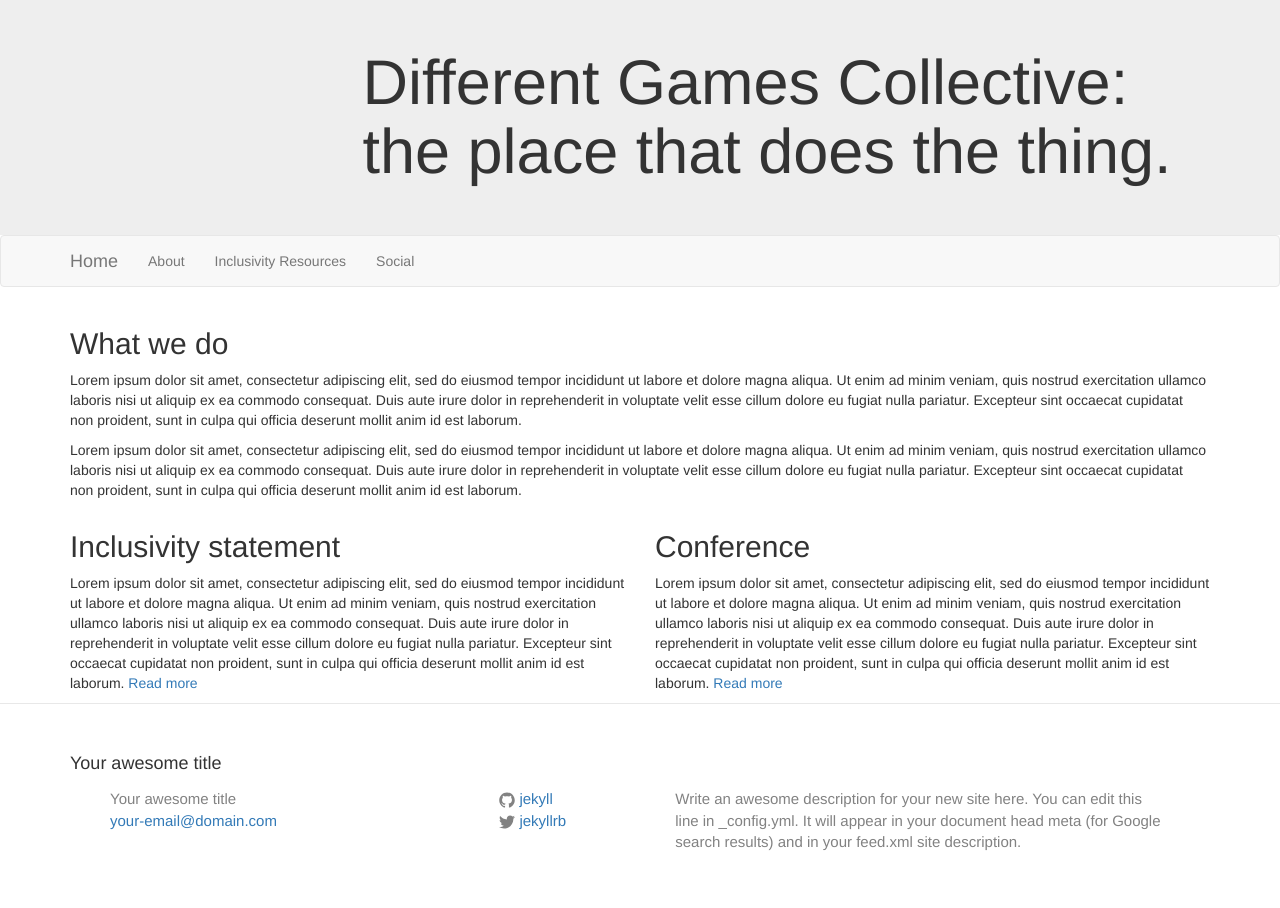
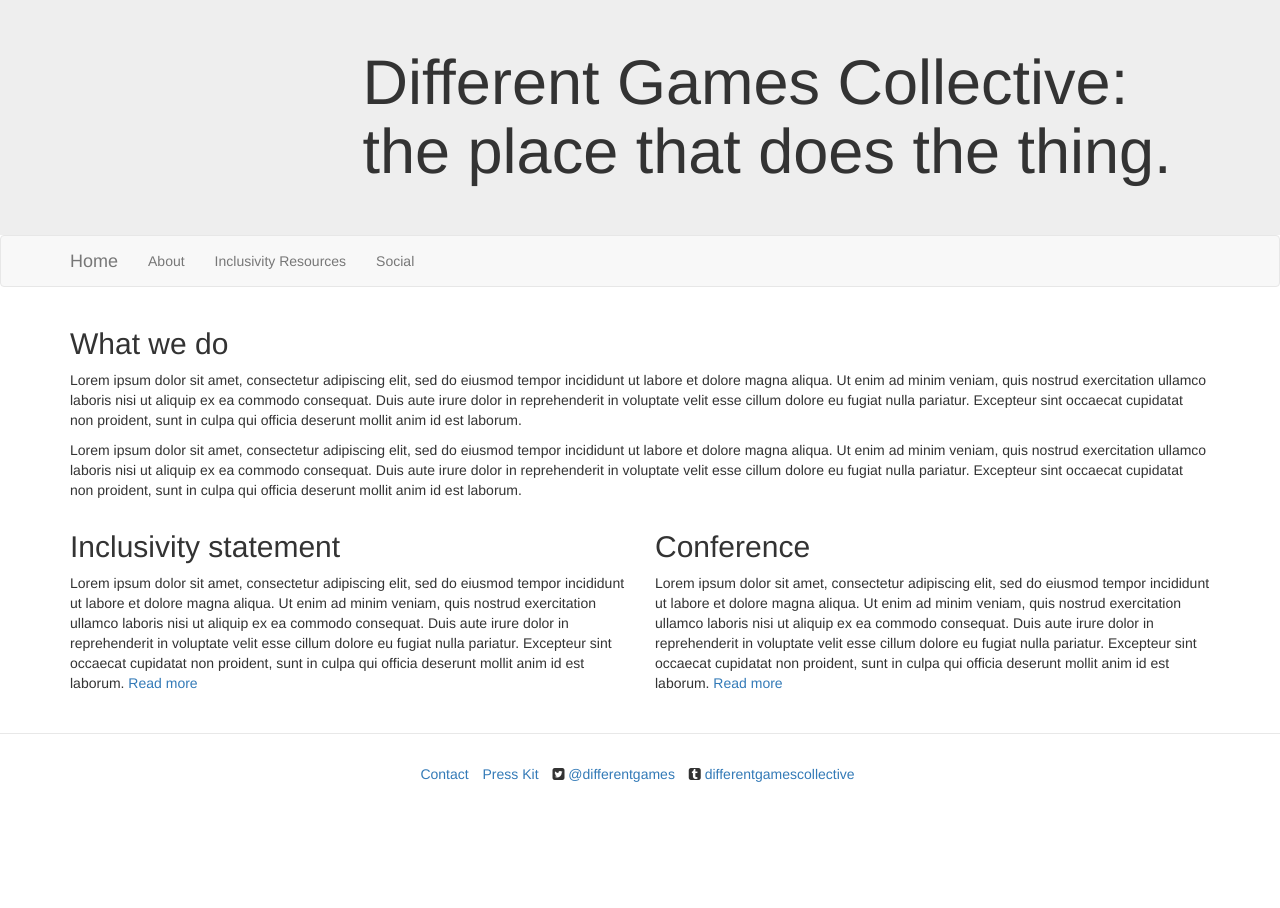
Before and after one commit to differentgames/collective-site, a Jekyll site: the page built from index.html, in a window 1280 px wide. Built offline with Jekyll 4.4.1, drawn with Linux system fonts in a browser that asks for light colours; nearby versions of some CDN libraries.

Commit message:
Add footer

```diff
--- a/_config.yml
+++ b/_config.yml
@@ -1,14 +1,13 @@
 # Site settings
-title: Your awesome title
-email: your-email@domain.com
+title: Different Games Collective
 description: > # this means to ignore newlines until "baseurl:"
   Write an awesome description for your new site here. You can edit this
   line in _config.yml. It will appear in your document head meta (for
   Google search results) and in your feed.xml site description.
 baseurl: "" # the subpath of your site, e.g. /blog/
 url: "http://yourdomain.com" # the base hostname & protocol for your site
-twitter_username: jekyllrb
-github_username:  jekyll
+twitter_username: differentgames
+tumblr_username: differentgamescollective
 
 # Build settings
 markdown: kramdown
--- a/_includes/footer.html
+++ b/_includes/footer.html
@@ -1,55 +1,25 @@
 <footer class="site-footer">
 
   <div class="container">
-
-    <h2 class="footer-heading">{{ site.title }}</h2>
-
-    <div class="footer-col-wrapper">
-      <div class="footer-col  footer-col-1">
-        <ul class="contact-list">
-          <li>{{ site.title }}</li>
-          <li><a href="mailto:{{ site.email }}">{{ site.email }}</a></li>
+    <div class="row">
+      <div class="col-xs-12">
+        <ul class="list-inline text-center">
+          <li><a href="/contact">Contact</a></li>
+          <li><a href="/press-kit">Press Kit</a></li>
+          <li>
+            <i class="fa fa-twitter-square"></i>
+            <a href="https://twitter.com/{{ site.twitter_username }}">
+              @{{ site.twitter_username }}
+            </a>
+          </li>
+          <li>
+            <i class="fa fa-tumblr-square"></i>
+            <a href="http://{{ site.tumblr_username }}.tumblr.com">
+              {{ site.tumblr_username }}
+            </a>
+          </li>
         </ul>
       </div>
-
-      <div class="footer-col  footer-col-2">
-        <ul class="social-media-list">
-          {% if site.github_username %}
-          <li>
-            <a href="https://github.com/{{ site.github_username }}">
-              <span class="icon  icon--github">
-                <svg viewBox="0 0 16 16">
-                  <path fill="#828282" d="M7.999,0.431c-4.285,0-7.76,3.474-7.76,7.761 c0,3.428,2.223,6.337,5.307,7.363c0.388,0.071,0.53-0.168,0.53-0.374c0-0.184-0.007-0.672-0.01-1.32 c-2.159,0.469-2.614-1.04-2.614-1.04c-0.353-0.896-0.862-1.135-0.862-1.135c-0.705-0.481,0.053-0.472,0.053-0.472 c0.779,0.055,1.189,0.8,1.189,0.8c0.692,1.186,1.816,0.843,2.258,0.645c0.071-0.502,0.271-0.843,0.493-1.037 C4.86,11.425,3.049,10.76,3.049,7.786c0-0.847,0.302-1.54,0.799-2.082C3.768,5.507,3.501,4.718,3.924,3.65 c0,0,0.652-0.209,2.134,0.796C6.677,4.273,7.34,4.187,8,4.184c0.659,0.003,1.323,0.089,1.943,0.261 c1.482-1.004,2.132-0.796,2.132-0.796c0.423,1.068,0.157,1.857,0.077,2.054c0.497,0.542,0.798,1.235,0.798,2.082 c0,2.981-1.814,3.637-3.543,3.829c0.279,0.24,0.527,0.713,0.527,1.437c0,1.037-0.01,1.874-0.01,2.129 c0,0.208,0.14,0.449,0.534,0.373c3.081-1.028,5.302-3.935,5.302-7.362C15.76,3.906,12.285,0.431,7.999,0.431z"/>
-                </svg>
-              </span>
-
-              <span class="username">{{ site.github_username }}</span>
-            </a>
-          </li>
-          {% endif %}
-
-          {% if site.twitter_username %}
-          <li>
-            <a href="https://twitter.com/{{ site.twitter_username }}">
-              <span class="icon  icon--twitter">
-                <svg viewBox="0 0 16 16">
-                  <path fill="#828282" d="M15.969,3.058c-0.586,0.26-1.217,0.436-1.878,0.515c0.675-0.405,1.194-1.045,1.438-1.809
-                  c-0.632,0.375-1.332,0.647-2.076,0.793c-0.596-0.636-1.446-1.033-2.387-1.033c-1.806,0-3.27,1.464-3.27,3.27 c0,0.256,0.029,0.506,0.085,0.745C5.163,5.404,2.753,4.102,1.14,2.124C0.859,2.607,0.698,3.168,0.698,3.767 c0,1.134,0.577,2.135,1.455,2.722C1.616,6.472,1.112,6.325,0.671,6.08c0,0.014,0,0.027,0,0.041c0,1.584,1.127,2.906,2.623,3.206 C3.02,9.402,2.731,9.442,2.433,9.442c-0.211,0-0.416-0.021-0.615-0.059c0.416,1.299,1.624,2.245,3.055,2.271 c-1.119,0.877-2.529,1.4-4.061,1.4c-0.264,0-0.524-0.015-0.78-0.046c1.447,0.928,3.166,1.469,5.013,1.469 c6.015,0,9.304-4.983,9.304-9.304c0-0.142-0.003-0.283-0.009-0.423C14.976,4.29,15.531,3.714,15.969,3.058z"/>
-                </svg>
-              </span>
-
-              <span class="username">{{ site.twitter_username }}</span>
-            </a>
-          </li>
-          {% endif %}
-        </ul>
-      </div>
-
-      <div class="footer-col  footer-col-3">
-        <p class="text">{{ site.description }}</p>
-      </div>
     </div>
-
   </div>
-
 </footer>
--- a/_includes/head.html
+++ b/_includes/head.html
@@ -13,6 +13,8 @@
 
     <script src="https://cdnjs.cloudflare.com/ajax/libs/holder/2.8.1/holder.min.js"></script>
 
+    <link rel="stylesheet" href="https://maxcdn.bootstrapcdn.com/font-awesome/4.4.0/css/font-awesome.min.css">
+
     <link rel="stylesheet" href="{{ "/css/main.css" | prepend: site.baseurl }}">
     <link rel="canonical" href="{{ page.url | replace:'index.html','' | prepend: site.baseurl | prepend: site.url }}">
 
--- a/_sass/_base.scss
+++ b/_sass/_base.scss
@@ -218,3 +218,7 @@ nav.affix {
   width: 100%;
   z-index: 1000;
 }
+
+.site-footer {
+  margin-top: 30px;
+}
```
Also changed, not shown: contact.md (added, +11 -0 lines), press-kit.md (added, +11 -0 lines).
